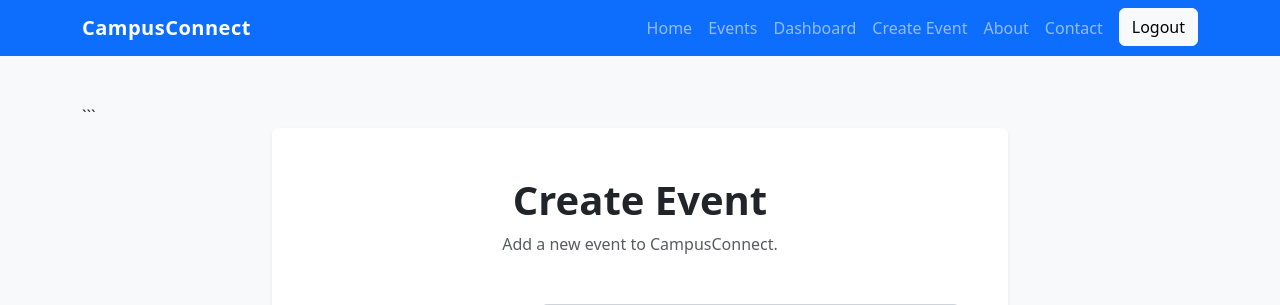
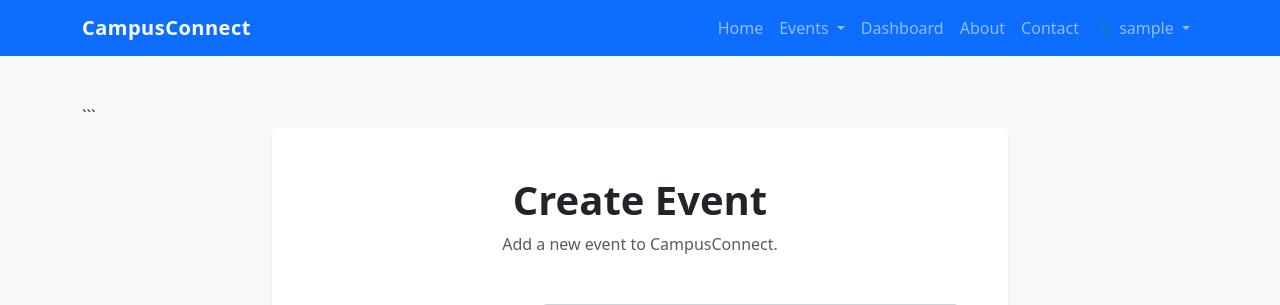
Before and after one commit to jmichael2025/Framework, a Django app: page /events/create/ in a window 1280 px wide. Shown: the top 305 px of the page. Run offline with Django 5.2, Linux system fonts and the light colour scheme; the visitor is signed in with stand-in values (Sample User, id 1).

Commit message:
Redesign navbar and improve navigation
Reorganized the CampusConnect navigation bar using Bootstrap dropdowns

```diff
--- a/events/templates/events/base.html
+++ b/events/templates/events/base.html
@@ -42,8 +42,17 @@
                         <a class="nav-link" href="{% url 'home' %}">Home</a>
                     </li>
 
-                    <li class="nav-item">
-                        <a class="nav-link" href="{% url 'event_list' %}">Events</a>
+                    <li class="nav-item dropdown">
+                        <a class="nav-link dropdown-toggle" href="#" id="eventsDropdown" role="button" data-bs-toggle="dropdown"
+                            aria-expanded="false">
+                            Events
+                        </a>
+                        <ul class="dropdown-menu" aria-labelledby="eventsDropdown">
+                            <li><a class="dropdown-item" href="{% url 'event_list' %}">view Events</a></li>
+                            {% if user.is_authenticated %}
+                            <li><a class="dropdown-item" href="{% url 'create_event' %}">Create Event</a></li>
+                            {% endif %}
+                        </ul>
                     </li>
                     {% if user.is_authenticated %}
                     <li class="nav-item">
@@ -52,9 +61,7 @@
                         </a>
                     </li>
                     {% endif %}
-                    <li class="nav-item">
-                        <a class="nav-link" href="{% url 'create_event' %}">Create Event</a>
-                    </li>
+
 
                     <li class="nav-item">
                         <a class="nav-link" href="#">About</a>
@@ -65,20 +72,48 @@
                     </li>
 
                     {% if user.is_authenticated %}
-                    <li class="nav-item">
+
+                    <!-- Username Dropdown -->
+                    <li class="nav-item dropdown">
+                        <a class="nav-link dropdown-toggle" href="#" id="userDropdown" role="button"
+                            data-bs-toggle="dropdown" aria-expanded="false">
+
+                            👤 {{ user.username }}
+                        </a>
+
+                        <ul class="dropdown-menu dropdown-menu-end" aria-labelledby="userDropdown">
+
+                            <li>
+                                <span class="dropdown-item-text">
+                                    Signed in as <strong>{{ user.username }}</strong>
+                                </span>
+                            </li>
+
+                            <li>
+                                <hr class="dropdown-divider">
+                            </li>
+
+                            <li>
                                 <form method="post" action="{% url 'logout' %}">
                                     {% csrf_token %}
-                            <button type="submit" class="btn btn-light ms-lg-2">
+                                    <button type="submit" class="dropdown-item">
                                         Logout
                                     </button>
                                 </form>
                             </li>
+
+                        </ul>
+                    </li>
+
                     {% else %}
+
+                    <!-- Login -->
                     <li class="nav-item">
                         <a class="btn btn-light ms-lg-2" href="{% url 'login' %}">
                             Login
                         </a>
                     </li>
+
                     {% endif %}
 
                 </ul>
@@ -86,6 +121,8 @@
             </div>
         </div>
     </nav>
+
+
 
 
     <!-- Main Content -->
```
Lines whose indentation alone changed are shown as unchanged.
